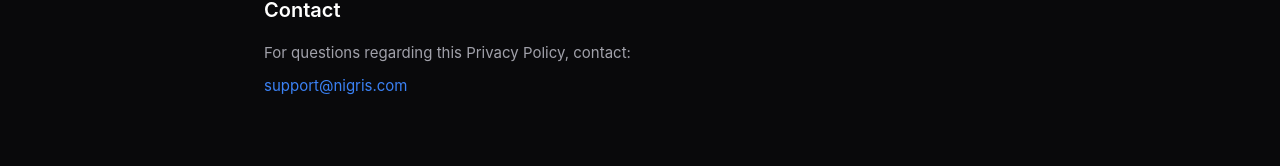
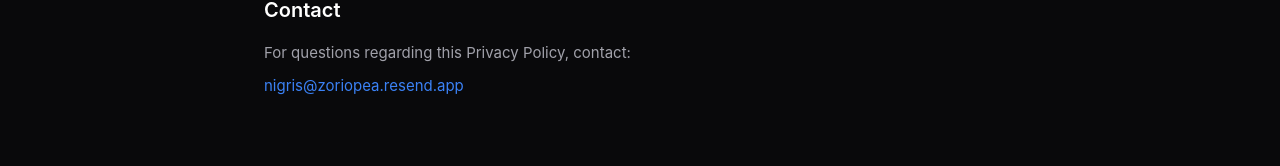
Before and after one commit to nishant4086/Nigris, a Next.js app in the folder client/: page /privacy in a window 1280 px wide. Shown: the part 3436-3602 px from the top of the page. Built offline with nearby package versions, Linux system fonts and the light colour scheme.

Commit message:
docs: update support email address to Resend domain

```diff
--- a/client/app/(public)/privacy/page.tsx
+++ b/client/app/(public)/privacy/page.tsx
@@ -142,7 +142,7 @@ export default function PrivacyPolicyPage() {
           <div>
             <h2 className="text-xl font-semibold text-white mb-4">Contact</h2>
             <p>For questions regarding this Privacy Policy, contact:</p>
-            <p className="mt-2"><a href="mailto:support@nigris.com" className="text-[#3b82f6] hover:underline">support@nigris.com</a></p>
+            <p className="mt-2"><a href="mailto:nigris@zoriopea.resend.app" className="text-[#3b82f6] hover:underline">nigris@zoriopea.resend.app</a></p>
           </div>
         </div>
       </section>
--- a/client/app/(public)/terms/page.tsx
+++ b/client/app/(public)/terms/page.tsx
@@ -121,7 +121,7 @@ export default function TermsOfServicePage() {
           <div>
             <h2 className="text-xl font-semibold text-white mb-4">Contact</h2>
             <p>For legal or support inquiries:</p>
-            <p className="mt-2"><a href="mailto:support@nigris.com" className="text-[#3b82f6] hover:underline">support@nigris.com</a></p>
+            <p className="mt-2"><a href="mailto:nigris@zoriopea.resend.app" className="text-[#3b82f6] hover:underline">nigris@zoriopea.resend.app</a></p>
           </div>
         </div>
       </section>
```
